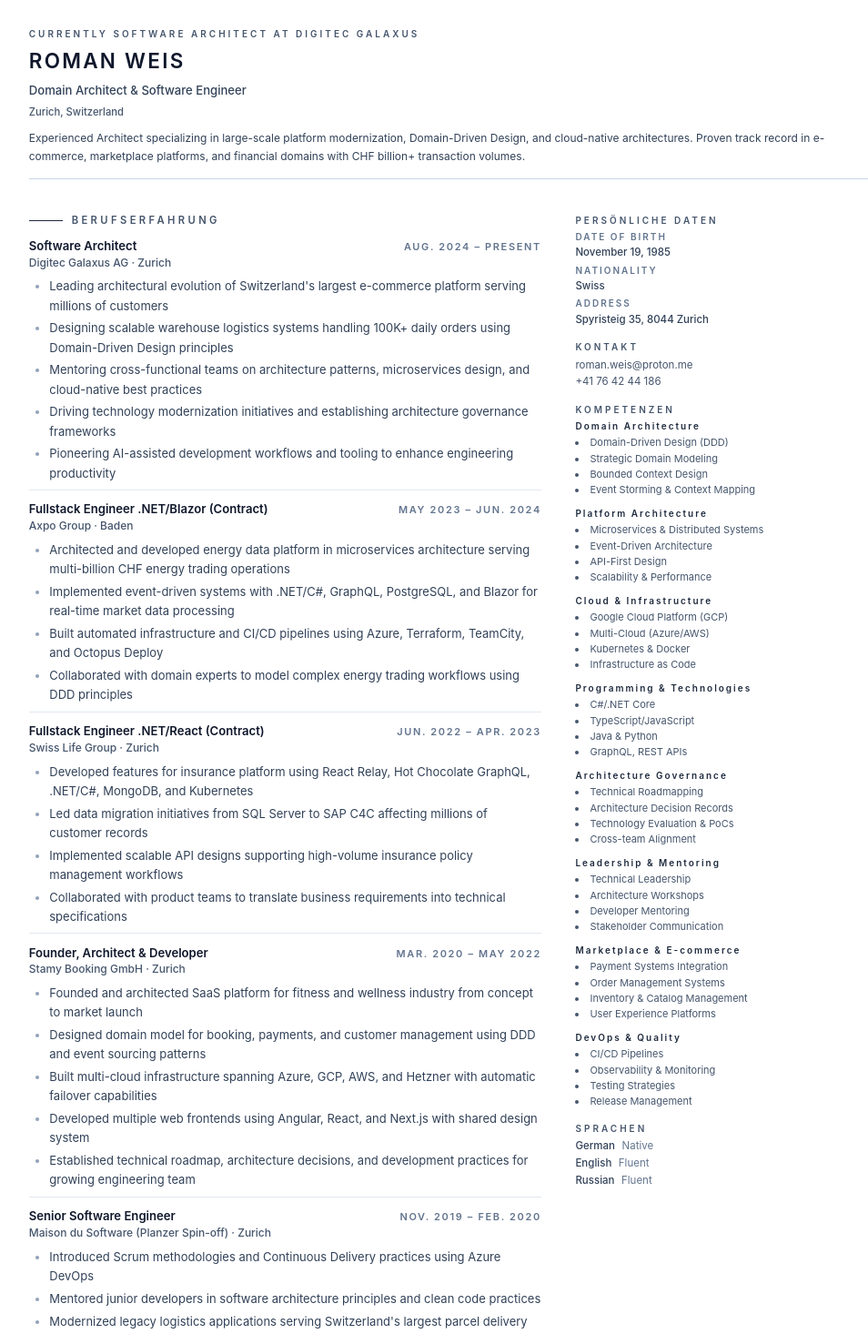
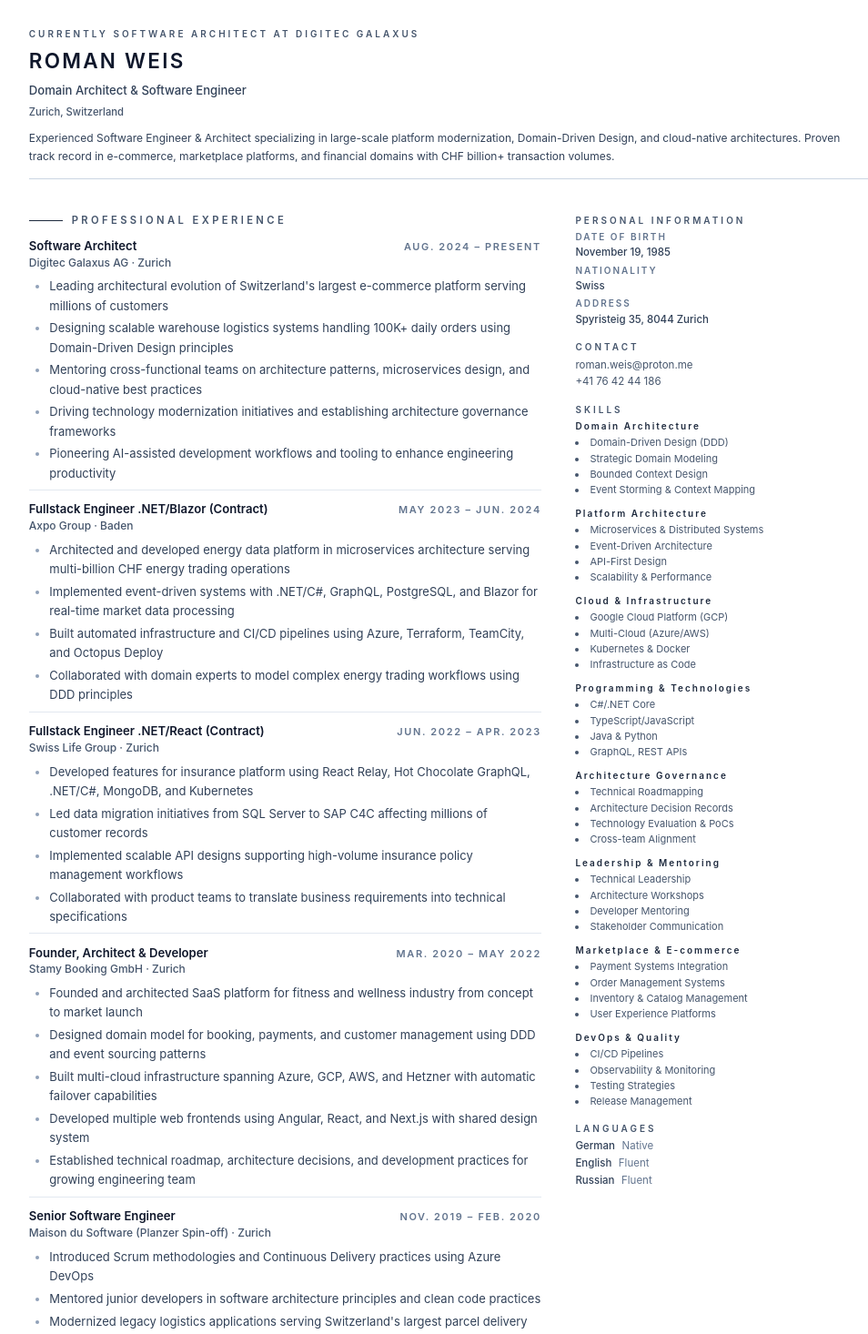
Before and after one commit to romanweis/cvman, a React (Vite) app: page / in a window 1280 px wide. Shown: the top 1466 px of the page at 91% size, without its empty margins (147-1101 px from the left). Built offline with nearby package versions, Linux system fonts and the light colour scheme.

Commit message:
save Sunday, 19 October 2025 20:49:33

```diff
--- a/src/App.tsx
+++ b/src/App.tsx
@@ -14,11 +14,11 @@
           <HeroCard profile={profile} />
         </div>
         <main className="cv-main space-y-6">
-          <CVSection title="Berufserfahrung" accent>
+          <CVSection title="Professional Experience" accent>
             <TimelineList items={profile.experiences} />
           </CVSection>
 
-          <CVSection title="Ausbildung & Zertifizierungen" accent>
+          <CVSection title="Education & Certifications" accent>
             <TimelineList items={profile.education} />
           </CVSection>
         </main>
--- a/src/components/HeroCard.tsx
+++ b/src/components/HeroCard.tsx
@@ -1,4 +1,4 @@
-import type { CvProfile } from "../data/recruitingDeCv";
+import type { CvProfile } from "../data/smgEnCv";
 
 type HeroCardProps = {
   profile: CvProfile;
--- a/src/components/Sidebar.tsx
+++ b/src/components/Sidebar.tsx
@@ -1,5 +1,5 @@
 import type { CSSProperties, ReactNode } from "react";
-import type { CvProfile, SidebarSectionConfig } from "../data/recruitingDeCv";
+import type { CvProfile, SidebarSectionConfig } from "../data/smgEnCv";
 
 function SectionContainer({
   title,
@@ -50,7 +50,7 @@
             return (
               <SectionContainer
                 key={key}
-                title="Persönliche Daten"
+                title="Personal Information"
                 allowPageBreak={allowPageBreak}
               >
                 <ul className="space-y-1">
@@ -71,7 +71,7 @@
             return (
               <SectionContainer
                 key={key}
-                title="Kontakt"
+                title="Contact"
                 allowPageBreak={allowPageBreak}
               >
                 <ul className="space-y-[2px] text-slate-600">
@@ -87,7 +87,7 @@
             return (
               <SectionContainer
                 key={key}
-                title="Kompetenzen"
+                title="Skills"
                 allowPageBreak={allowPageBreak}
               >
                 <div className="space-y-3">
@@ -114,7 +114,7 @@
             return (
               <SectionContainer
                 key={key}
-                title="Sprachen"
+                title="Languages"
                 allowPageBreak={allowPageBreak}
               >
                 <ul className="space-y-[2px] text-[11.5px]">
--- a/src/components/TimelineList.tsx
+++ b/src/components/TimelineList.tsx
@@ -1,5 +1,5 @@
 import type { CSSProperties } from "react";
-import type { TimelineItem } from "../data/recruitingDeCv";
+import type { TimelineItem } from "../data/smgEnCv";
 
 type TimelineListProps = {
   items: TimelineItem[];
--- a/src/data/smgEnCv.ts
+++ b/src/data/smgEnCv.ts
@@ -58,7 +58,7 @@
   title: "Domain Architect & Software Engineer",
   availability: "Currently Software Architect at Digitec Galaxus",
   summary:
-    "Experienced Architect specializing in large-scale platform modernization, Domain-Driven Design, and cloud-native architectures. Proven track record in e-commerce, marketplace platforms, and financial domains with CHF billion+ transaction volumes.",
+    "Experienced Software Engineer & Architect specializing in large-scale platform modernization, Domain-Driven Design, and cloud-native architectures. Proven track record in e-commerce, marketplace platforms, and financial domains with CHF billion+ transaction volumes.",
   contact: [
     { label: "roman.weis@proton.me", url: "mailto:roman.weis@proton.me" },
     { label: "+41 76 42 44 186", url: "tel:+41764244186" },
```
Also changed, not shown: 1 other file (tests, documents, lock files or other folders).
